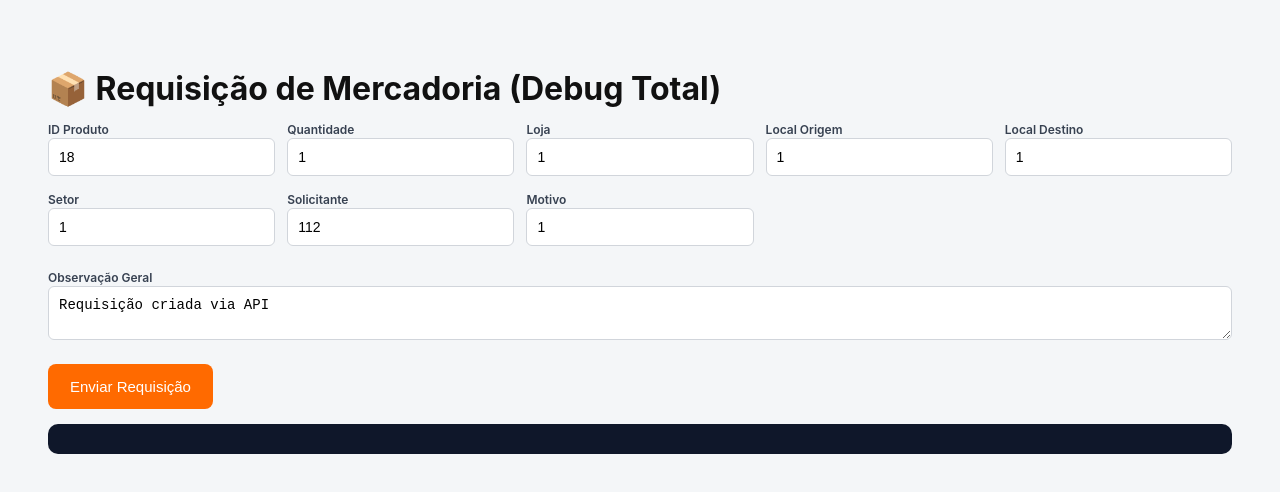
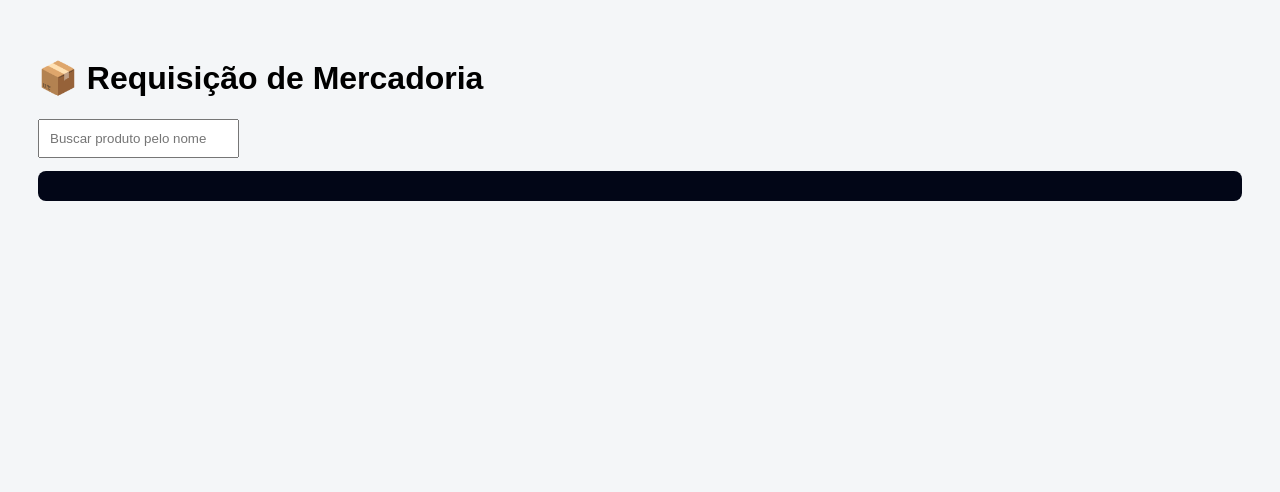
Before and after one commit to tvclena/novarequisicao, a plain HTML site: page index-requisicao.html in a window 1280 px wide. Drawn offline with Linux system fonts and the light colour scheme.

Commit message:
Update index-requisicao.html

```diff
--- a/index-requisicao.html
+++ b/index-requisicao.html
@@ -2,208 +2,117 @@
 <html lang="pt-BR">
 <head>
 <meta charset="UTF-8">
-<title>Requisição de Mercadoria - Debug Total</title>
-
+<title>Requisição de Mercadoria</title>
 <style>
-* { box-sizing: border-box }
-body {
-  font-family: Inter, Arial, sans-serif;
-  background: #f4f6f8;
-  padding: 40px;
-  color: #111;
-}
-h1 { margin-bottom: 10px }
-
-.grid {
-  display: grid;
-  grid-template-columns: repeat(auto-fit,minmax(220px,1fr));
-  gap: 12px;
-  margin-bottom: 20px;
-}
-
-input, select, textarea {
-  padding: 10px;
-  width: 100%;
-  border-radius: 6px;
-  border: 1px solid #d1d5db;
-  font-size: 14px;
-}
-
-textarea { resize: vertical }
-
-button {
-  padding: 14px 22px;
-  background: #ff6a00;
-  color: #fff;
-  border: none;
-  border-radius: 8px;
-  font-size: 15px;
-  cursor: pointer;
-}
-button:hover { opacity: .9 }
-
-pre {
-  background: #0f172a;
-  color: #e5e7eb;
-  padding: 15px;
-  border-radius: 10px;
-  overflow: auto;
-  font-size: 13px;
-  margin-top: 15px;
-}
-
-.card {
-  background: #fff;
-  padding: 20px;
-  border-radius: 14px;
-  margin-top: 25px;
-}
-
-.error {
-  background: #fee2e2;
-  color: #991b1b;
-  padding: 12px;
-  border-radius: 8px;
-  margin-top: 15px;
-}
-.success {
-  background: #dcfce7;
-  color: #166534;
-  padding: 12px;
-  border-radius: 8px;
-  margin-top: 15px;
-}
-label {
-  font-size: 12px;
-  font-weight: 600;
-  color: #374151;
-}
+body{font-family:Arial;background:#f4f6f8;padding:30px}
+input,button{padding:10px}
+button{background:#ff6a00;color:#fff;border:0;cursor:pointer}
+.list{background:#fff;margin-top:10px;border-radius:8px}
+.item{padding:10px;border-bottom:1px solid #eee;cursor:pointer}
+.item:hover{background:#f1f5f9}
+.card{background:#fff;padding:20px;border-radius:10px;margin-top:20px}
+pre{background:#020617;color:#e5e7eb;padding:15px;border-radius:8px}
+.error{background:#fee2e2;padding:10px;border-radius:8px}
 </style>
 </head>
-
 <body>
 
-<h1>📦 Requisição de Mercadoria (Debug Total)</h1>
+<h1>📦 Requisição de Mercadoria</h1>
 
-<div class="grid">
-  <div>
-    <label>ID Produto</label>
-    <input id="produtoId" type="number" value="18">
-  </div>
-  <div>
-    <label>Quantidade</label>
-    <input id="quantidade" type="number" value="1">
-  </div>
-  <div>
-    <label>Loja</label>
-    <input id="lojaId" type="number" value="1">
-  </div>
-  <div>
-    <label>Local Origem</label>
-    <input id="localOrigemId" type="number" value="1">
-  </div>
-  <div>
-    <label>Local Destino</label>
-    <input id="localDestinoId" type="number" value="1">
-  </div>
-  <div>
-    <label>Setor</label>
-    <input id="setorId" type="number" value="1">
-  </div>
-  <div>
-    <label>Solicitante</label>
-    <input id="solicitanteId" type="number" value="112">
-  </div>
-  <div>
-    <label>Motivo</label>
-    <input id="motivoId" type="number" value="1">
-  </div>
-</div>
+<input id="busca" placeholder="Buscar produto pelo nome">
+<div id="lista" class="list"></div>
 
-<label>Observação Geral</label>
-<textarea id="obsGeral">Requisição criada via API</textarea>
-
-<br><br>
-<button onclick="enviar()">Enviar Requisição</button>
-
-<div id="msg"></div>
+<div id="produto"></div>
 <pre id="debug"></pre>
 
 <script>
+let produtoSelecionado = null;
+const debug = document.getElementById("debug");
+
+async function buscar() {
+  const q = document.getElementById("busca").value;
+  if (q.length < 2) return;
+
+  debug.textContent = "🔍 BUSCANDO...\n";
+
+  const r = await fetch(`/api/produtos-busca?q=${q}`);
+  const j = await r.json();
+
+  debug.textContent += JSON.stringify(j, null, 2);
+
+  const lista = document.getElementById("lista");
+  lista.innerHTML = "";
+
+  j.items.forEach(p => {
+    const div = document.createElement("div");
+    div.className = "item";
+    div.textContent = `${p.id} - ${p.descricao}`;
+    div.onclick = () => carregarProduto(p.id);
+    lista.appendChild(div);
+  });
+}
+
+async function carregarProduto(id) {
+  debug.textContent = "📦 CARREGANDO PRODUTO...\n";
+
+  const r = await fetch(`/api/produto-detalhe?id=${id}`);
+  const p = await r.json();
+
+  produtoSelecionado = p;
+
+  document.getElementById("produto").innerHTML = `
+    <div class="card">
+      <h2>${p.descricao}</h2>
+      <p>ID: ${p.id}</p>
+      <p>Unidade: ${p.unidadeDeVenda}</p>
+      <p>Estoque: ${p.controlaEstoque}</p>
+      <button onclick="enviar()">Enviar Requisição</button>
+    </div>
+  `;
+
+  debug.textContent += JSON.stringify(p, null, 2);
+}
+
 async function enviar() {
-  const debug = document.getElementById("debug");
-  const msg = document.getElementById("msg");
-  debug.textContent = "";
-  msg.innerHTML = "";
-
-  try {
-    debug.textContent += "🔐 OBTENDO TOKEN...\n";
-
-    const authResp = await fetch("/api/auth");
-    const authText = await authResp.text();
-
-    debug.textContent += "AUTH RAW:\n" + authText + "\n\n";
-
-    const auth = JSON.parse(authText);
-    const token = auth.accessToken;
-
-    if (!token) throw new Error("Token não retornado");
-
-    debug.textContent += "TOKEN OK:\n" + token + "\n\n";
-
   const body = {
     dataTransferencia: new Date().toISOString().slice(0,10),
     dataRecebimento: new Date().toISOString().slice(0,10),
-      tipo: "REQUISICAO",
-      status: "EMITIDA",
-      modelo: "REQUISICAO",
-      lojaId: Number(lojaId.value),
-      localOrigemId: Number(localOrigemId.value),
-      localDestinoId: Number(localDestinoId.value),
-      setorId: Number(setorId.value),
-      solicitanteId: Number(solicitanteId.value),
-      motivoRequisicaoId: Number(motivoId.value),
-      observacaoGeral: obsGeral.value,
-      total: 0,
-      itens: [
-        {
-          id: 0,
-          produtoId: Number(produtoId.value),
-          quantidade: Number(quantidade.value),
-          observacao: "Item requisitado",
+    tipo: "TRANSFERENCIA",
+    status: "ABERTA",
+    modelo: "DIRETA",
+    lojaId: 1,
+    localOrigemId: 1,
+    localDestinoId: 1,
+    setorId: 1,
+    solicitanteId: 112,
+    motivoRequisicaoId: 1,
+    observacaoGeral: "Gerado via sistema",
+    total: 1,
+    itens: [{
+      produtoId: produtoSelecionado.id,
+      quantidadeTransferida: 1,
+      observacao: "",
       custoMedio: 0,
       custo: 0,
       custoReposicao: 0,
       custoFiscal: 0
-        }
-      ]
+    }]
   };
 
-    debug.textContent += "BODY ENVIADO:\n" + JSON.stringify(body, null, 2) + "\n\n";
+  debug.textContent += "\n🚀 ENVIANDO REQUISIÇÃO...\n";
+  debug.textContent += JSON.stringify(body, null, 2);
 
-    const resp = await fetch("/api/requisicao", {
+  const r = await fetch("/api/requisicao", {
     method: "POST",
-      headers: {
-        "Content-Type": "application/json",
-        "Authorization": token
-      },
+    headers: { "Content-Type": "application/json" },
     body: JSON.stringify(body)
   });
 
-    const text = await resp.text();
+  const t = await r.text();
+  debug.textContent += "\nRESPOSTA:\n" + t;
+}
 
-    debug.textContent += "STATUS: " + resp.status + "\n";
-    debug.textContent += "RAW:\n" + text + "\n";
-
-    if (!resp.ok) throw new Error("Erro ao enviar requisição");
-
-    msg.innerHTML = `<div class="success">✅ Requisição enviada com sucesso</div>`;
-
-  } catch (err) {
-    msg.innerHTML = `<div class="error">❌ ${err.message}</div>`;
-    debug.textContent += "\nERRO:\n" + err.message;
-  }
-}
+document.getElementById("busca").addEventListener("keyup", buscar);
 </script>
 
 </body>
```
Lines whose indentation alone changed are shown as unchanged.
